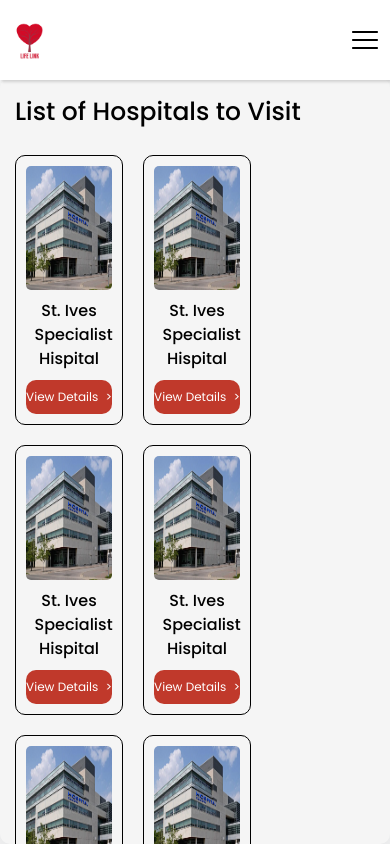
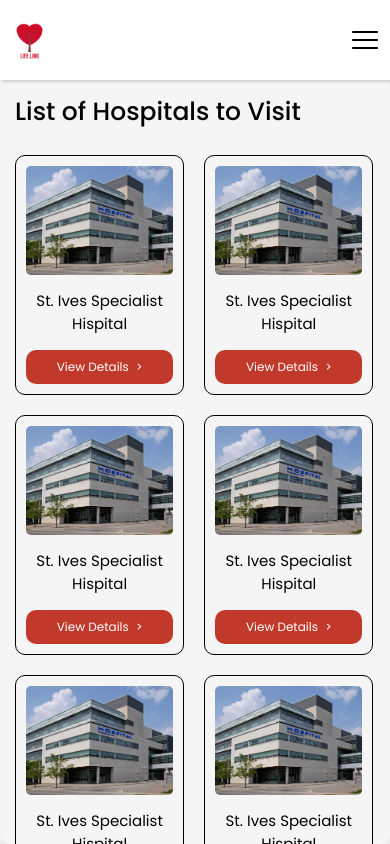
Before and after one commit to Dev-WilliamsEsther/Lifelink, a React (Vite) app: page /dashboard/findhospital in a window 390 px wide. Built offline with nearby package versions, Linux system fonts and the light colour scheme.

Commit message:
routes update

```diff
--- a/src/Adio/pages/HistoryPage.jsx
+++ b/src/Adio/pages/HistoryPage.jsx
@@ -5,7 +5,7 @@ import { SlCalender } from "react-icons/sl";
 const HistoryPage = () => {
   return (
     <div className='HistoryPageWrapper'>
-      <h1>Pending Donation</h1>
+      <h1>Donation History</h1>
 
       <div className="DonationsHistoryCardsHeading">
         <div className="DonationsHistoryCardsInnerWrapper">
--- a/src/Adio/pages/findHospitalPage.css
+++ b/src/Adio/pages/findHospitalPage.css
@@ -86,17 +86,8 @@
         justify-content: center;
     }
 
-.quickTipsAndFunFactWrapper .landingincentives {
-    width: 46%;
-    height: 140px;
-
-    img{
-        width: 30px;
-    }
-
-    h2{
-        font-size: 13px;
-    }
+.quickTipsAndFunFactWrapper  {
+   display: none;
 }
 }
 
--- a/src/components/header/Header.jsx
+++ b/src/components/header/Header.jsx
@@ -99,7 +99,7 @@ const Header = () => {
             <li onClick={() => { setOpenSideDrawer(false); nav("/") }}><VscHome />Home</li>
             <li onClick={() => { setOpenSideDrawer(false); nav("/dashboard/findhospital") }}><TbHomeSearch />Find Hospital</li>
             <li onClick={() => { setOpenSideDrawer(false); nav("/about") }}><GoPeople />About Us</li>
-            <li onClick={() => { setOpenSideDrawer(false); nav("/works") }}><CiSettings />How it works</li>
+            <li onClick={() => { setOpenSideDrawer(false); nav("/howitworks") }}><CiSettings />How it works</li>
             <li onClick={() => { setOpenSideDrawer(false); nav("/dashboard/history") }}><MdHistory />History</li>
             <li onClick={() => { setOpenSideDrawer(false); nav("/dashboard/settings") }}><CiSettings />Settings</li>
             <li style={{ color: "red" }} onClick={() => setLogoutPopUp(true)}><CiLogout />Logout</li>
--- a/src/components/hospitalCard/hospitalCard.css
+++ b/src/components/hospitalCard/hospitalCard.css
@@ -44,3 +44,32 @@
   .viewDetailButton:hover .arrow-icon {
     transform: translateX(5px);
   }
+
+
+
+@media only screen and (max-width: 1440px) {
+}
+@media only screen and (max-width: 1200px) {
+}
+
+@media only screen and (max-width: 900px) {
+}
+
+@media only screen and (max-width: 760px) {
+}
+
+@media only screen and (max-width: 480px) {
+    .hospitalCardWRapper{
+        width: 47%;
+        height: 240px;
+    }
+
+.hospitalTextWRapper{
+    font-size: 15px;
+    width: 90%;
+    font-weight: 400;
+}
+}
+
+@media only screen and (max-width: 379px) {
+}
```
